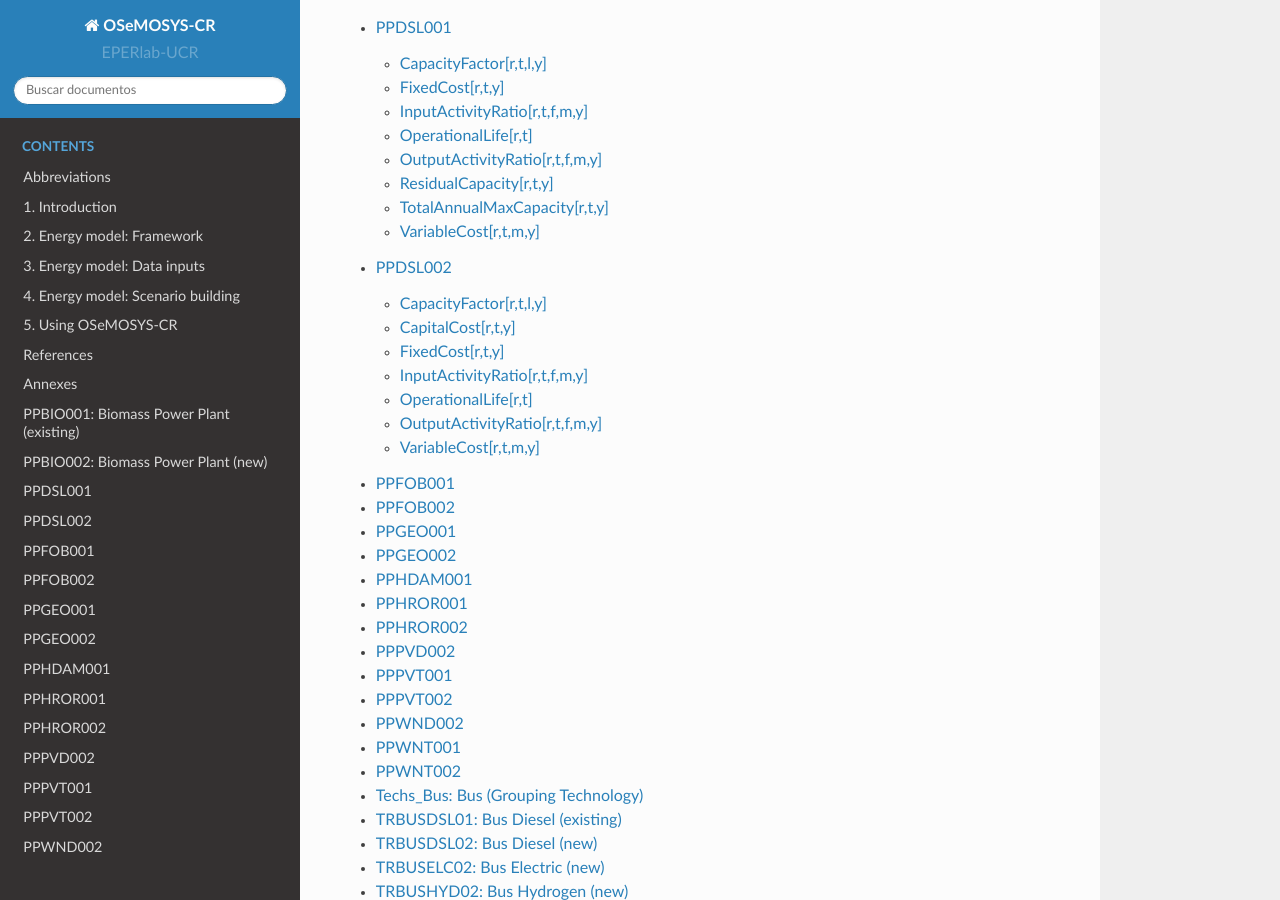
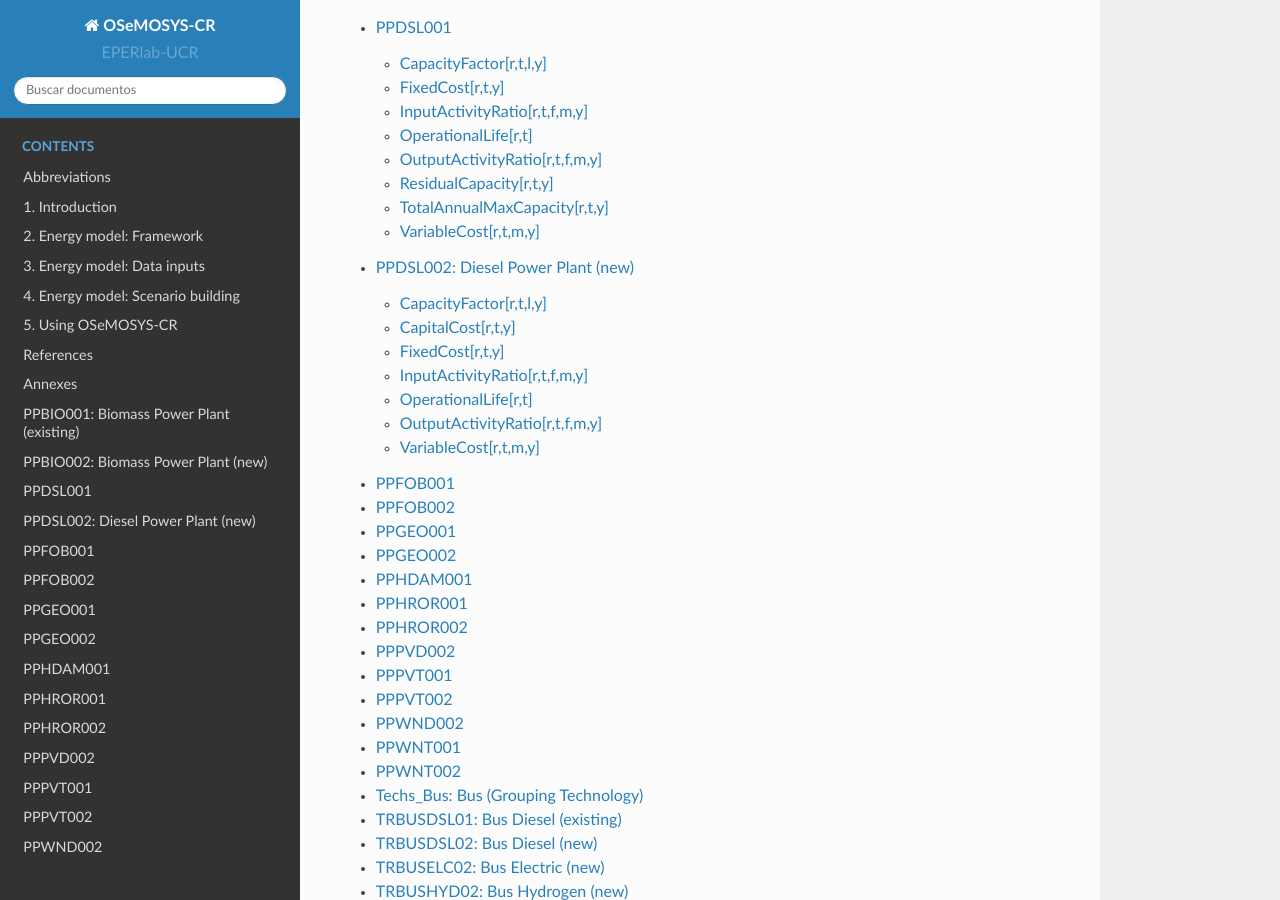
Before and after one commit to EPERLab/OSeMOSYS-CR, a Sphinx documentation site: the page built from docs/index.rst, in a window 1280 px wide and 900 px high, scrolled down 1296 px. Built offline with Sphinx 7.4.7 and the Read the Docs theme 2.0.0, drawn with Linux system fonts in a browser that asks for light colours; formulas are drawn with MathJax 3.

Commit message:
Update 06_PPDSL002.rst

```diff
--- a/docs/fichas/06_PPDSL002.rst
+++ b/docs/fichas/06_PPDSL002.rst
@@ -1,4 +1,4 @@
-PPDSL002
+PPDSL002: Diesel Power Plant (new)
 =====================================
 
 +-------------------------------------------------+-------+--------------+--------------+--------------+--------------+
```
